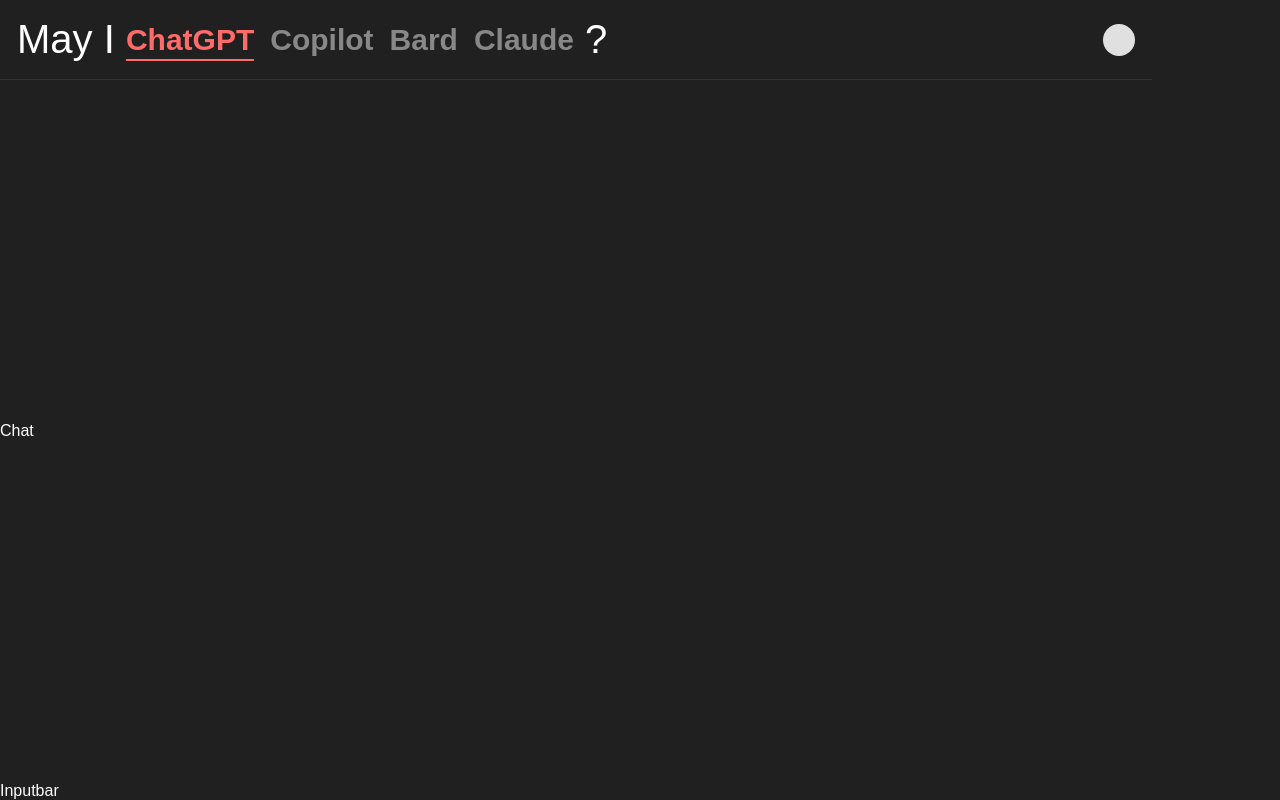
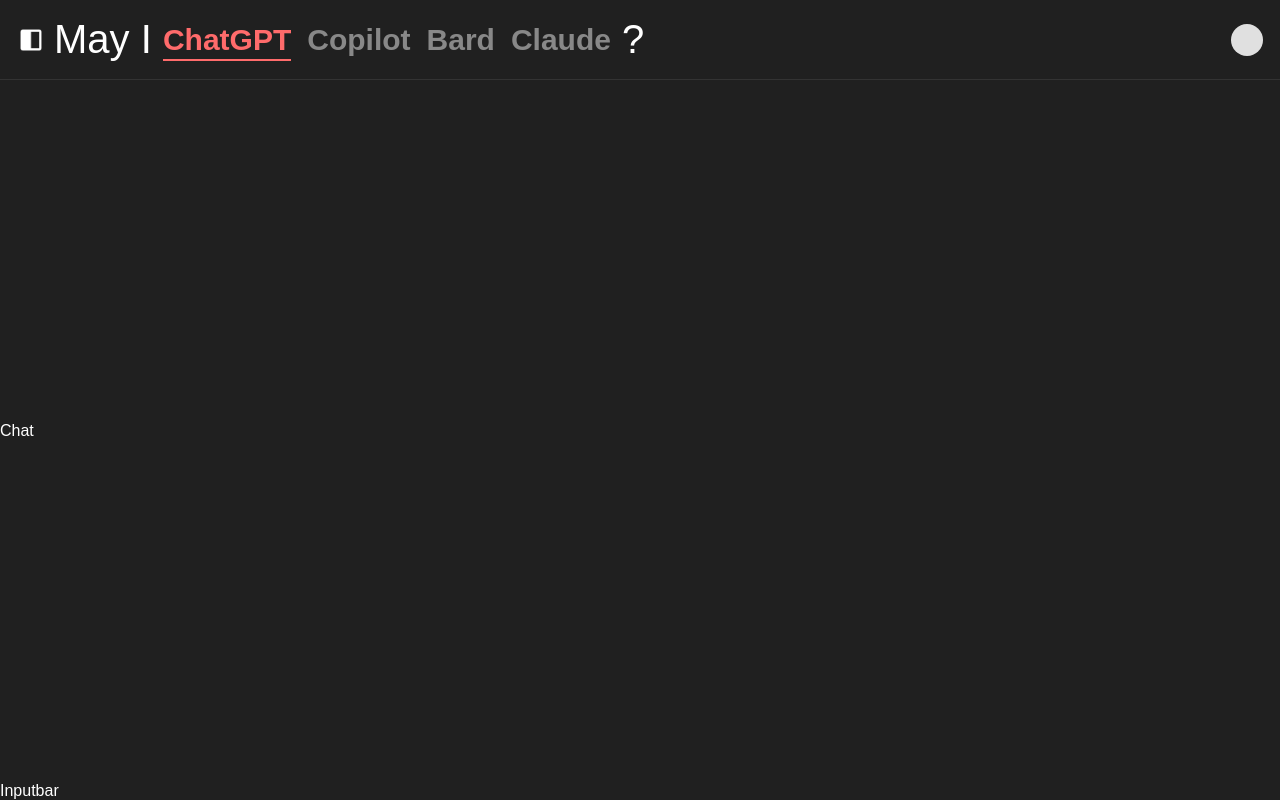
Before and after one commit to May-I-AI-Integrated-Platform/FE, a React (Vite) app: page /chat/1 in a window 1280 px wide. Both pictures are taken after a click on the element 133 px from the left and 40 px from the top of the page. Built offline with nearby package versions, Linux system fonts and the light colour scheme; a web font is replaced by a local one.

Commit message:
[FIX] #8 사이드 바 토글 동작 수정

```diff
--- a/src/Home.jsx
+++ b/src/Home.jsx
@@ -11,8 +11,8 @@
   return (
     <div className='home'>
       {isOpen ? <Sidebar setOpen={setOpen}/> : <></>}
-      <div className='home-contents'>
-          <Header />
+      <div className='home-contents' style={isOpen ? {width: '90%'}: {width: "100%"}}>
+          <Header isOpen={isOpen} setOpen={setOpen}/>
           <Chat />
           <Inputbar />
       </div>
--- a/src/components/home/Header.jsx
+++ b/src/components/home/Header.jsx
@@ -1,12 +1,19 @@
 import React, { useState } from 'react';
 import '../../css/home/header.css'
-const Header = () => {
+import srcSidebarIcon from '../../../image/sidebarIcon.png'
+
+const Header = (props) => {
 const [activeTab, setActiveTab] = useState('ChatGPT');
 
 const tabs = ['ChatGPT', 'Copilot', 'Bard', 'Claude'];
 
   return (
     <header className='header'>
+        {props.isOpen ? <></>:
+          <div className='topIcon-sidebar' onClick={()=>{props.setOpen(true)}}>
+              <img src= {srcSidebarIcon}/>
+          </div>
+        }
         <div className='nav-tabs'>May I&nbsp;</div>
         <div className="ai-tabs">
           {tabs.map((tab) => (
--- a/src/css/home/header.css
+++ b/src/css/home/header.css
@@ -48,6 +48,13 @@
     align-items: center;
     padding: 17px;
     border-bottom: 1px solid #333333;
+    .topIcon-sidebar{
+        margin-top: 5px;
+        img{
+            width: 75%;
+            height: 75%;
+        }
+    }
 }
 
 .tab {
--- a/src/css/home/home.css
+++ b/src/css/home/home.css
@@ -3,7 +3,6 @@
     height: 100vh;
 }
 .home-contents{
-    width: 90%;
     display: flex;
     flex-direction: column;
     justify-content: space-between;
```
